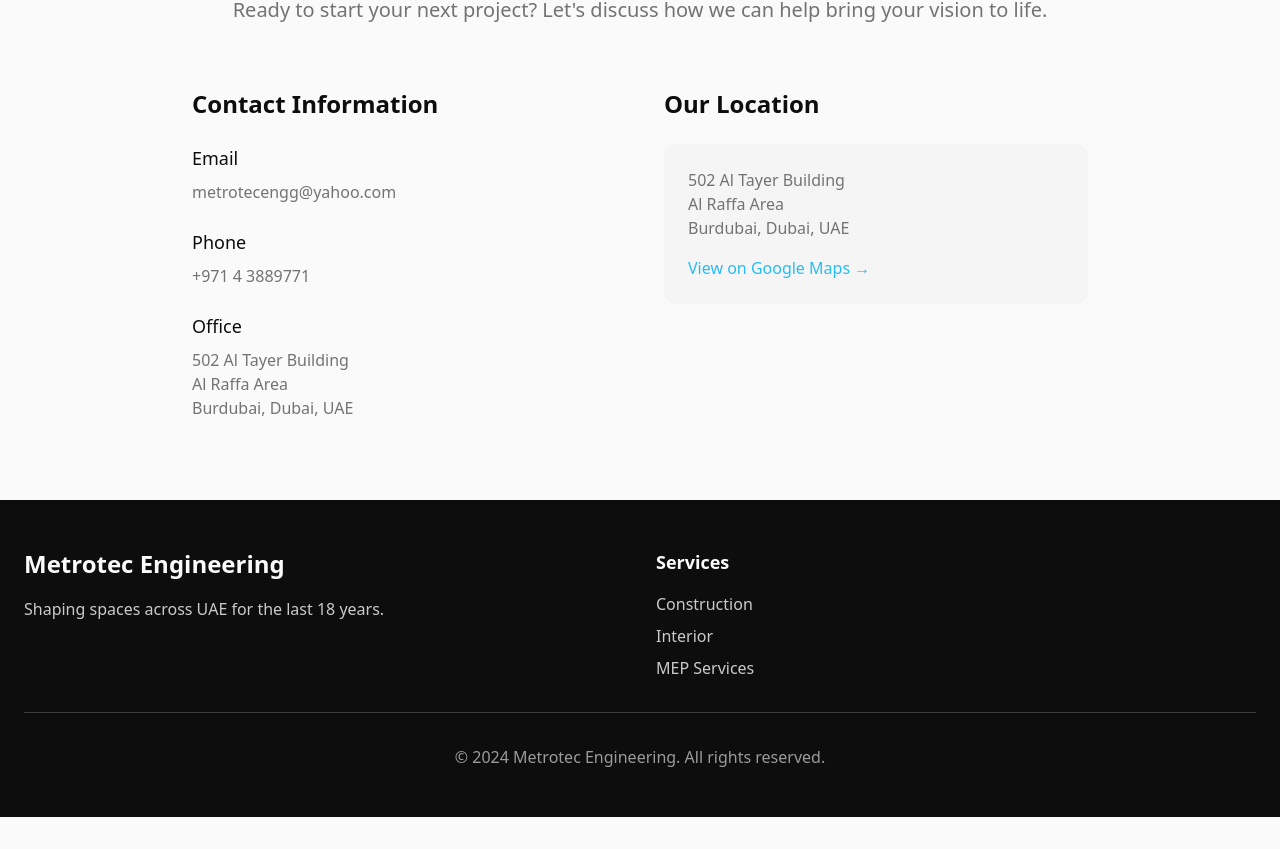
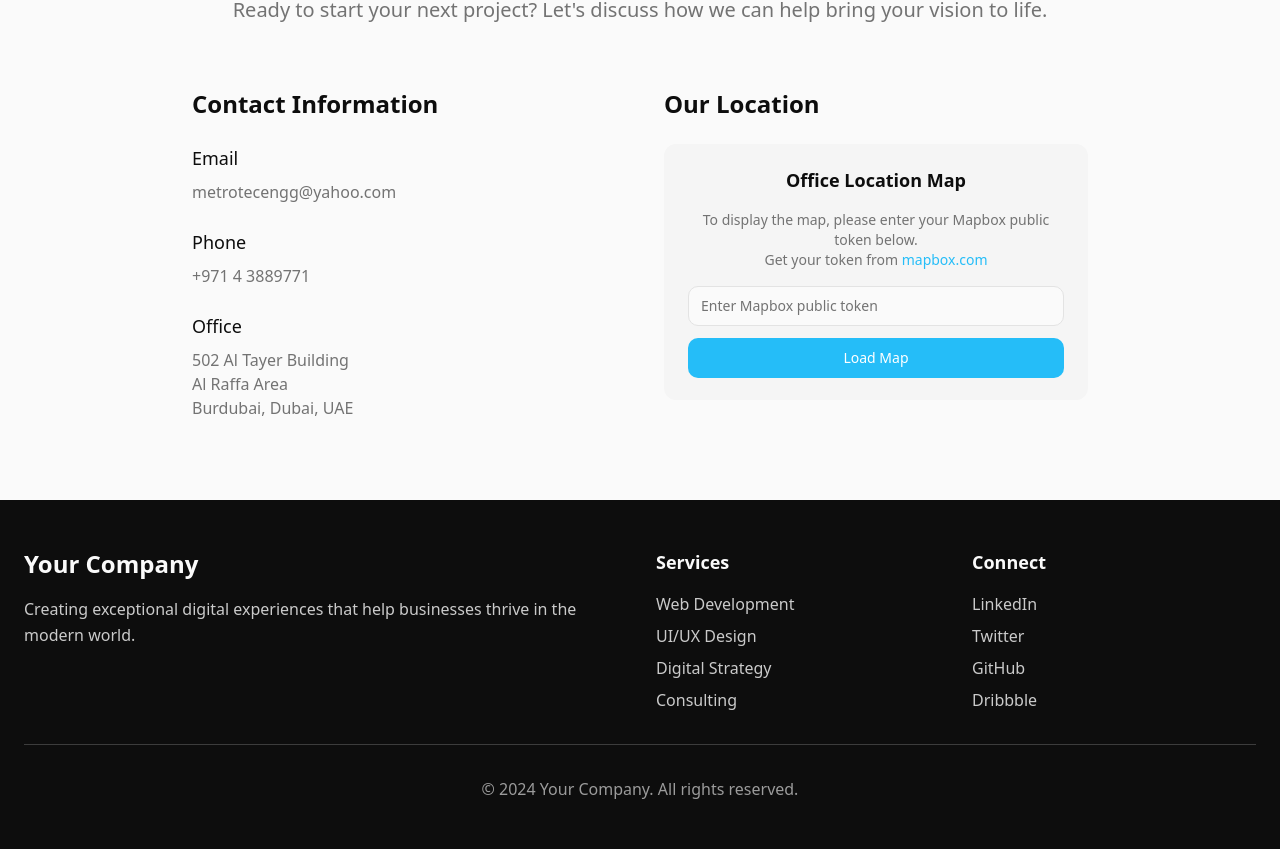
Before and after one commit to Anu2711/domain-ready-show, a React (Vite) app: page / in a window 1280 px wide. Shown: the part 2413-3262 px from the top of the page. Before the commit the page ends 3230 px from the top, so only its background shows below. Built offline with nearby package versions, Linux system fonts and the light colour scheme.

Commit message:
Reverted to commit 43f585c5e5a40cfe840ac54ceae0b5b78a81069c

```diff
--- a/src/components/Contact.tsx
+++ b/src/components/Contact.tsx
@@ -46,21 +46,7 @@ const Contact = () => {
               <h3 className="text-2xl font-semibold text-foreground mb-6">
                 Our Location
               </h3>
-              <div className="bg-muted rounded-lg p-6">
-                <p className="text-muted-foreground mb-4">
-                  502 Al Tayer Building<br />
-                  Al Raffa Area<br />
-                  Burdubai, Dubai, UAE
-                </p>
-                <a
-                  href="https://share.google/MV3ubUwfCMuUYLP7x"
-                  target="_blank"
-                  rel="noopener noreferrer"
-                  className="inline-flex items-center text-primary hover:text-primary/80 font-medium"
-                >
-                  View on Google Maps →
-                </a>
-              </div>
+              <OfficeMap />
             </div>
           </div>
         </div>
--- a/src/components/Footer.tsx
+++ b/src/components/Footer.tsx
@@ -2,27 +2,38 @@ const Footer = () => {
   return (
     <footer className="bg-foreground text-background py-12">
       <div className="container mx-auto px-6">
-        <div className="grid grid-cols-1 md:grid-cols-2 gap-8">
-          <div>
-            <h3 className="text-2xl font-bold mb-4">Metrotec Engineering</h3>
+        <div className="grid grid-cols-1 md:grid-cols-4 gap-8">
+          <div className="md:col-span-2">
+            <h3 className="text-2xl font-bold mb-4">Your Company</h3>
             <p className="text-background/80 mb-4 leading-relaxed">
-              Shaping spaces across UAE for the last 18 years.
+              Creating exceptional digital experiences that help businesses thrive in the modern world.
             </p>
           </div>
 
           <div>
             <h4 className="text-lg font-semibold mb-4">Services</h4>
             <ul className="space-y-2 text-background/80">
-              <li>Construction</li>
-              <li>Interior</li>
-              <li>MEP Services</li>
+              <li>Web Development</li>
+              <li>UI/UX Design</li>
+              <li>Digital Strategy</li>
+              <li>Consulting</li>
+            </ul>
+          </div>
+
+          <div>
+            <h4 className="text-lg font-semibold mb-4">Connect</h4>
+            <ul className="space-y-2 text-background/80">
+              <li>LinkedIn</li>
+              <li>Twitter</li>
+              <li>GitHub</li>
+              <li>Dribbble</li>
             </ul>
           </div>
         </div>
 
         <div className="border-t border-background/20 mt-8 pt-8 text-center">
           <p className="text-background/60">
-            © 2024 Metrotec Engineering. All rights reserved.
+            © 2024 Your Company. All rights reserved.
           </p>
         </div>
       </div>
```
